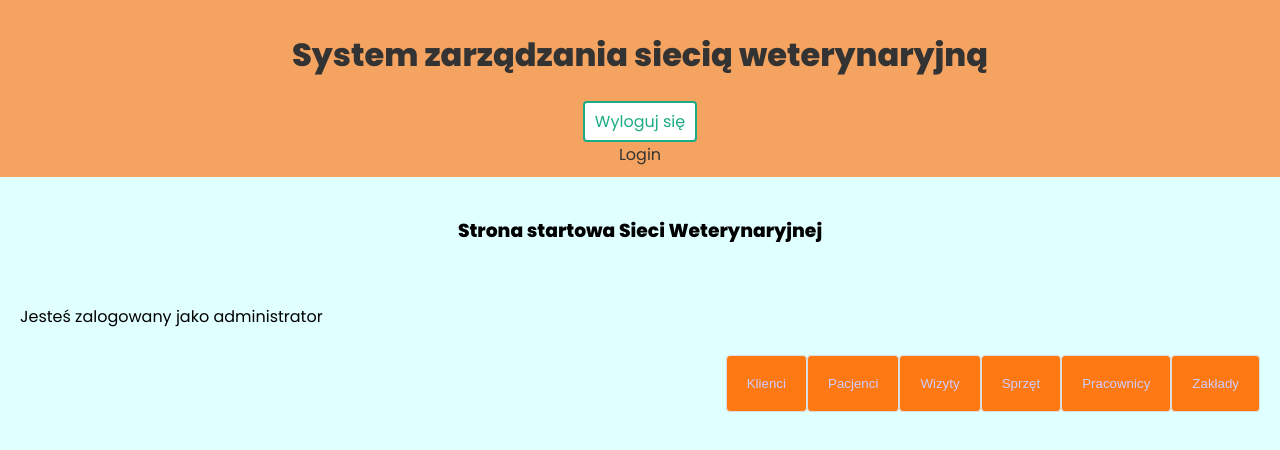
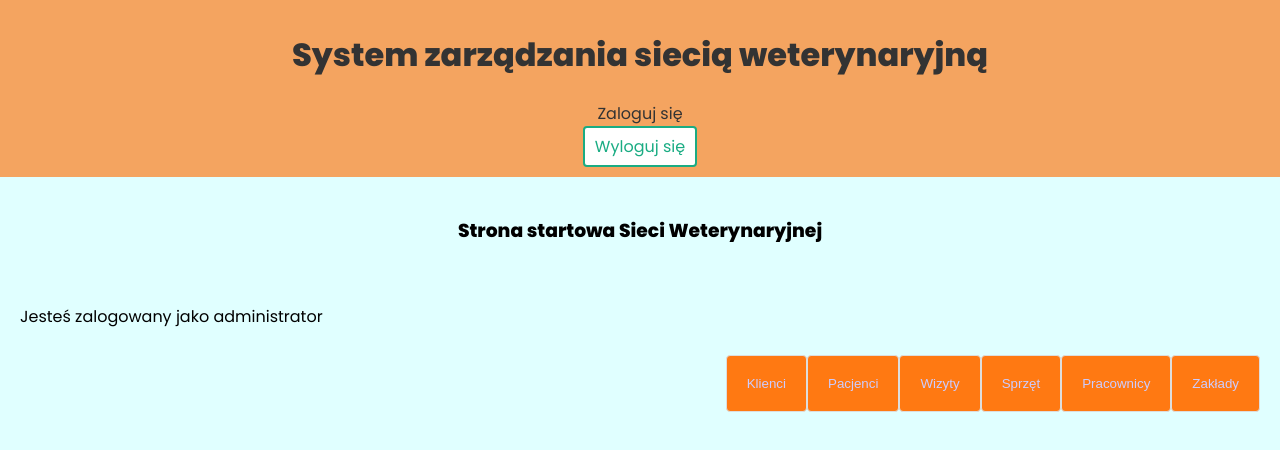
Before and after one commit to vet-agh/VET, a React (Create React App) app in the folder frontend/: page / in a window 1280 px wide. Shown: the top 450 px of the page. Built offline with nearby package versions, Linux system fonts and the light colour scheme.

Commit message:
VET-85 small changes (from eng to pl)

```diff
--- a/frontend/src/components/Navbar.js
+++ b/frontend/src/components/Navbar.js
@@ -17,11 +17,11 @@ const Navbar = () => {
             </Link>
             <nav>
                 <div>
-                    <button onClick={handleClick}> Wyloguj się </button>
+                    <Link to="/login"> Zaloguj się </Link>
                 </div>
 
                 <div>
-                    <Link to="/login"> Login </Link>
+                    <button onClick={handleClick}> Wyloguj się </button>
                 </div>
             </nav>
         </div>
```
